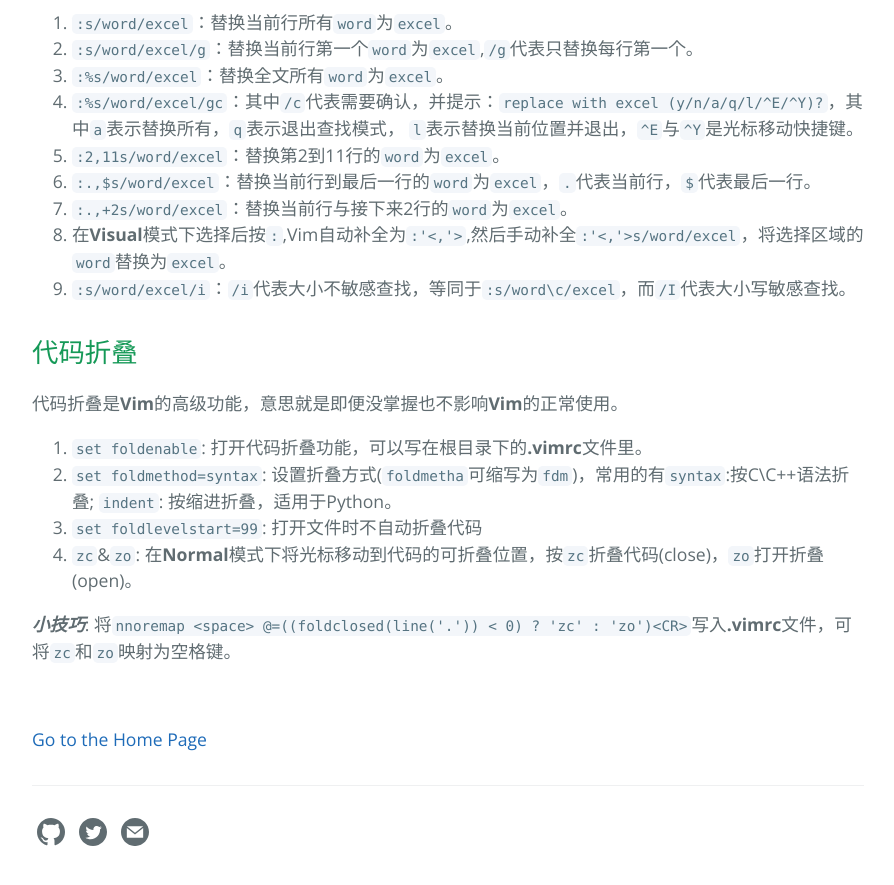
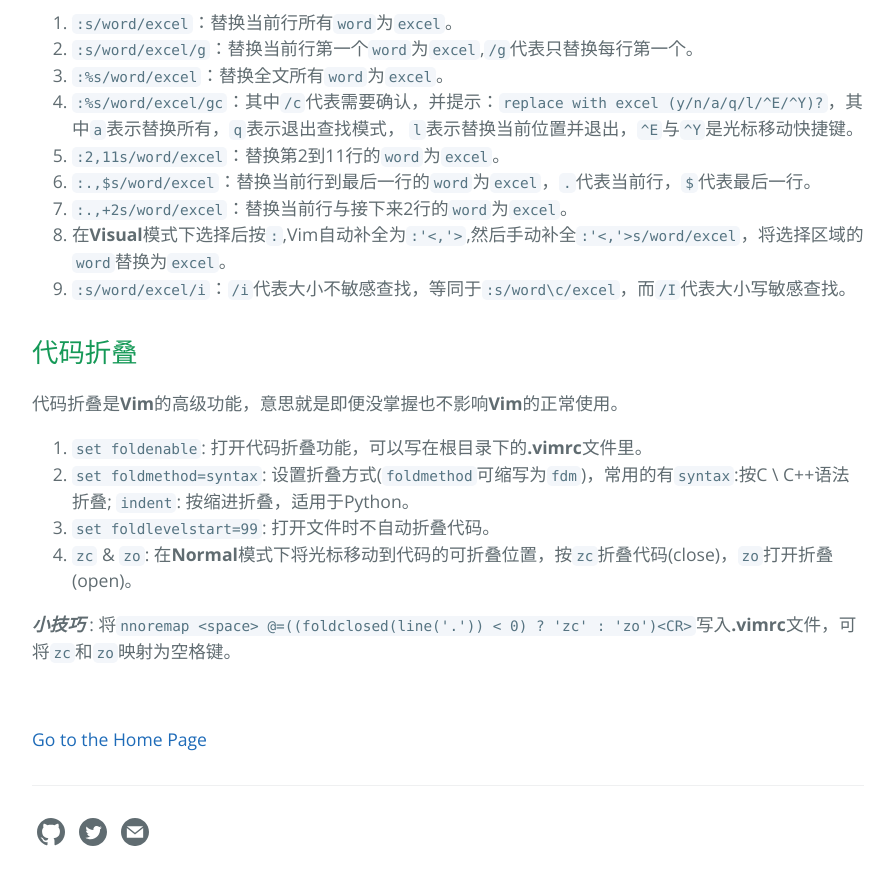
Before and after one commit to wwang721/wwang721.github.io, a Jekyll site: the page built from _posts/2019-05-21-Vim-notes.md, in a window 1280 px wide and 900 px high, scrolled down 2283 px. Shown: the top 885 px of the window, without its empty margins (192-1086 px from the left). Built offline with Jekyll 4.4.1, drawn with Linux system fonts in a browser that asks for light colours; formulas are drawn with MathJax 3.

Commit message:
:pencil:代码折叠

```diff
--- a/_posts/2019-05-21-Vim-notes.md
+++ b/_posts/2019-05-21-Vim-notes.md
@@ -90,11 +90,11 @@
 代码折叠是**Vim**的高级功能，意思就是即便没掌握也不影响**Vim**的正常使用。
 
 1. `set foldenable`: 打开代码折叠功能，可以写在根目录下的**.vimrc**文件里。
-2. `set foldmethod=syntax`: 设置折叠方式(`foldmetha`可缩写为`fdm`)，常用的有`syntax`:按C\C++语法折叠; `indent`: 按缩进折叠，适用于Python。
-3. `set foldlevelstart=99`: 打开文件时不自动折叠代码
-4. `zc`&`zo`: 在**Normal**模式下将光标移动到代码的可折叠位置，按`zc`折叠代码(close)，`zo`打开折叠(open)。
+2. `set foldmethod=syntax`: 设置折叠方式(`foldmethod`可缩写为`fdm`)，常用的有`syntax`:按C \ C++语法折叠; `indent`: 按缩进折叠，适用于Python。
+3. `set foldlevelstart=99`: 打开文件时不自动折叠代码。
+4. `zc` & `zo`: 在**Normal**模式下将光标移动到代码的可折叠位置，按`zc`折叠代码(close)，`zo`打开折叠(open)。
 
-***小技巧***: 将`nnoremap <space> @=((foldclosed(line('.')) < 0) ? 'zc' : 'zo')<CR>`写入**.vimrc**文件，可将`zc`和`zo`映射为空格键。
+***小技巧*** : 将`nnoremap <space> @=((foldclosed(line('.')) < 0) ? 'zc' : 'zo')<CR>`写入**.vimrc**文件，可将`zc`和`zo`映射为空格键。
 
 &ensp;
 
```
